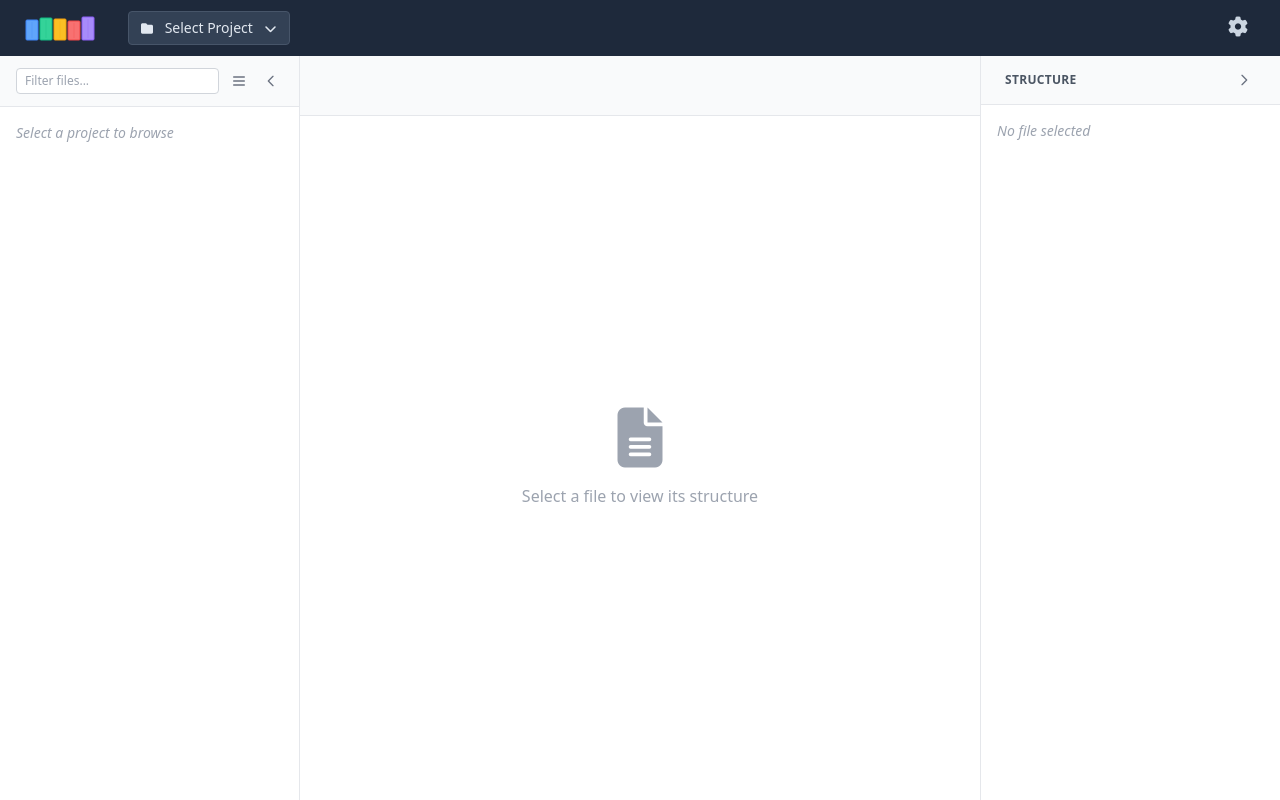
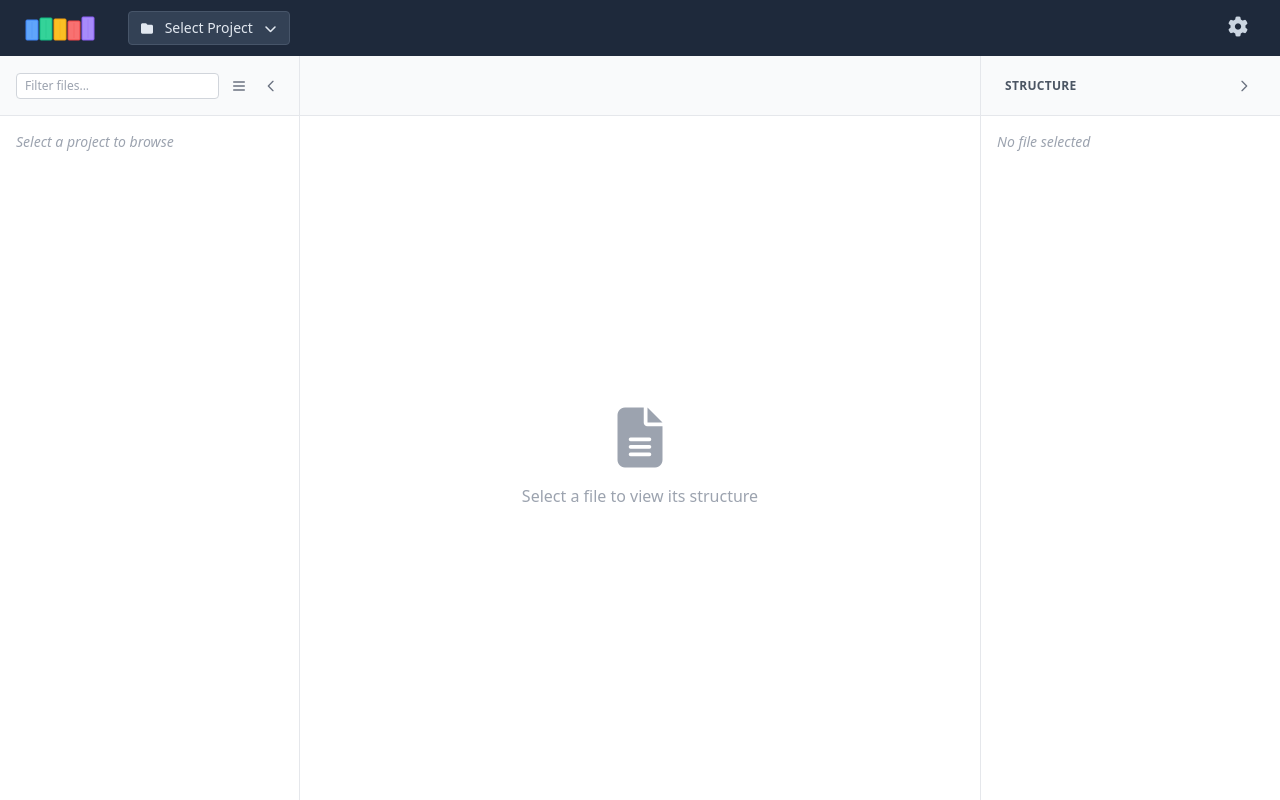
Before and after one commit to emileswain/my-docs, a Flask app: page / in a window 1280 px wide. Run offline with Flask 3, Linux system fonts and the light colour scheme; data that the repository does not hold is empty; style sheets or scripts are compiled from the project's sources; some libraries are stand-ins or nearby versions.

Commit message:
small tweeks

```diff
--- a/src/fileviewer/static/app.js
+++ b/src/fileviewer/static/app.js
@@ -723,10 +723,11 @@ function renderTreeNodes(nodes, depth) {
     return nodes.map(node => {
         const hasChildren = node.children && node.children.length > 0;
         const indent = depth * 12; // 12px per level
+        const safeLabel = escapeHtml(node.label).replace(/'/g, "\\'");
 
         return `
             <div class="mb-1">
-                <div class="tree-item py-1 px-2 rounded flex items-center cursor-pointer hover:bg-gray-100" style="padding-left: ${indent}px" onclick="scrollToSection('${escapeHtml(node.label).replace(/'/g, "\\'")}')">
+                <div class="structure-tree-item py-1 px-2 rounded flex items-center cursor-pointer hover:bg-gray-100" style="padding-left: ${indent}px" data-section="${safeLabel}" onclick="scrollToSection('${safeLabel}')">
                     ${hasChildren ? '<i class="fas fa-angle-right text-xs mr-2 text-gray-400"></i>' : '<span class="w-4 inline-block"></span>'}
                     <span class="text-sm">${escapeHtml(node.label)}</span>
                     ${node.type ? `<span class="ml-2 text-xs text-gray-400">${node.type}</span>` : ''}
@@ -813,8 +814,10 @@ function setupHeaderTracking() {
         // Update the display
         if (currentHeading) {
             currentHeadingElement.textContent = currentHeading.textContent;
+            highlightStructureTreeItem(currentHeading.textContent);
         } else {
             currentHeadingElement.textContent = '';
+            highlightStructureTreeItem(null);
         }
     }
 
@@ -833,6 +836,24 @@ function setupHeaderTracking() {
     updateCurrentHeading();
 }
 
+// Highlight the corresponding item in the structure tree
+function highlightStructureTreeItem(headingText) {
+    // Remove all existing highlights
+    document.querySelectorAll('.structure-tree-item').forEach(item => {
+        item.classList.remove('bg-blue-100', 'font-semibold');
+    });
+
+    if (!headingText) return;
+
+    // Find and highlight the matching item
+    document.querySelectorAll('.structure-tree-item').forEach(item => {
+        const section = item.getAttribute('data-section');
+        if (section === headingText) {
+            item.classList.add('bg-blue-100', 'font-semibold');
+        }
+    });
+}
+
 // Escape HTML
 function escapeHtml(text) {
     const div = document.createElement('div');
--- a/src/fileviewer/templates/index.html
+++ b/src/fileviewer/templates/index.html
@@ -57,8 +57,8 @@
     <!-- Main Content Area -->
     <div class="main-content flex">
         <!-- Left Panel: File Browser -->
-        <div id="leftPanel" class="bg-white border-r border-gray-200 panel" style="min-width: 200px; width: 300px;">
-            <div class="flex items-center px-4 py-3 border-b border-gray-200 bg-gray-50 gap-2">
+        <div id="leftPanel" class="bg-white border-r border-gray-200 panel flex flex-col" style="min-width: 200px; width: 300px;">
+            <div class="flex items-center px-4 border-b border-gray-200 bg-gray-50 gap-2 flex-shrink-0" style="height: 60px;">
                 <input
                     type="text"
                     id="fileFilter"
@@ -81,7 +81,7 @@
                     </svg>
                 </button>
             </div>
-            <div id="fileTree" class="text-sm p-4">
+            <div id="fileTree" class="text-sm p-4 flex-1 overflow-y-auto">
                 <p class="text-gray-400 italic text-sm">Select a project to browse</p>
             </div>
         </div>
@@ -125,8 +125,8 @@
         </div>
 
         <!-- Right Panel: Content Tree Details -->
-        <div id="rightPanel" class="bg-white border-l border-gray-200 panel" style="min-width: 200px; width: 300px;">
-            <div class="flex items-center justify-between px-6 py-3 border-b border-gray-200 bg-gray-50">
+        <div id="rightPanel" class="bg-white border-l border-gray-200 panel flex flex-col" style="min-width: 200px; width: 300px;">
+            <div class="flex items-center justify-between px-6 border-b border-gray-200 bg-gray-50 flex-shrink-0" style="height: 60px;">
                 <h2 class="text-xs font-semibold text-gray-600 uppercase tracking-wide">Structure</h2>
                 <button id="toggleRightBtn" class="p-1 text-gray-500 hover:text-gray-700" title="Hide Panel">
                     <svg class="w-4 h-4" fill="none" stroke="currentColor" viewBox="0 0 24 24">
@@ -134,7 +134,7 @@
                     </svg>
                 </button>
             </div>
-            <div id="structureTree" class="text-sm p-4">
+            <div id="structureTree" class="text-sm p-4 flex-1 overflow-y-auto">
                 <p class="text-gray-400 italic text-sm">No file selected</p>
             </div>
         </div>
```
